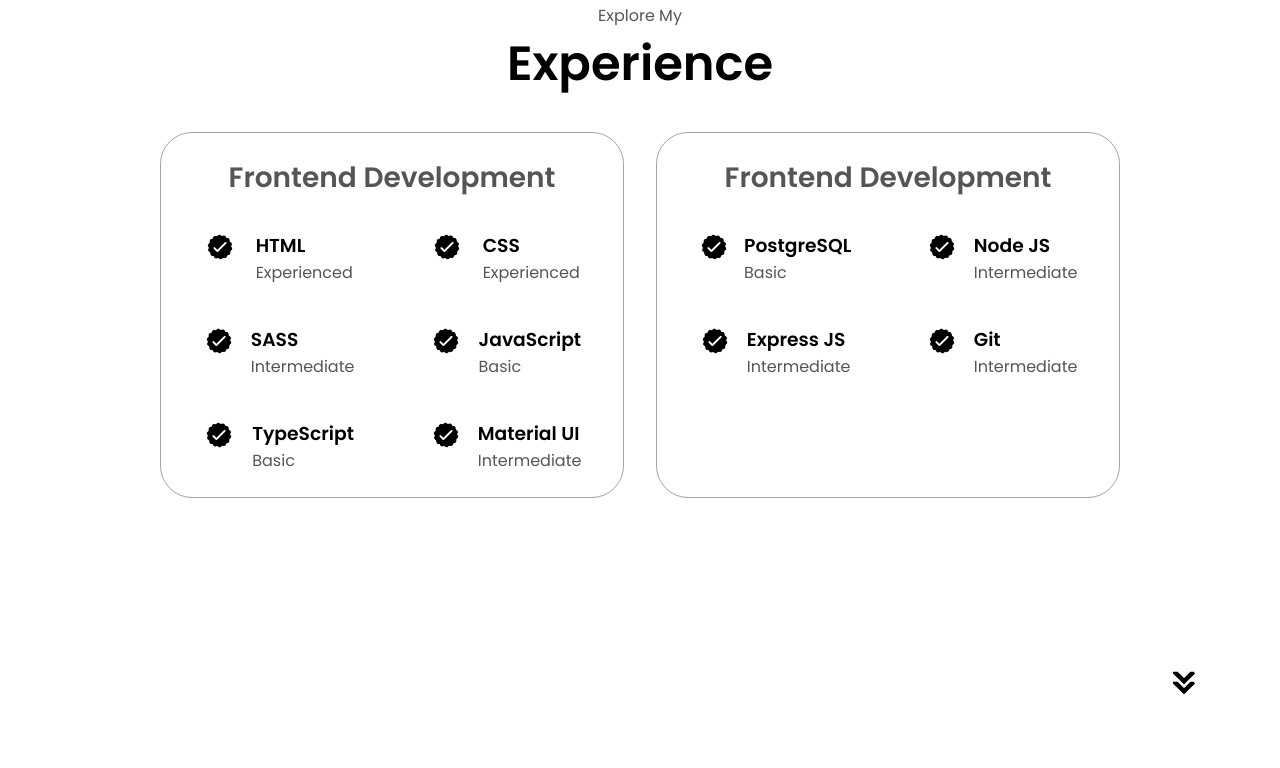
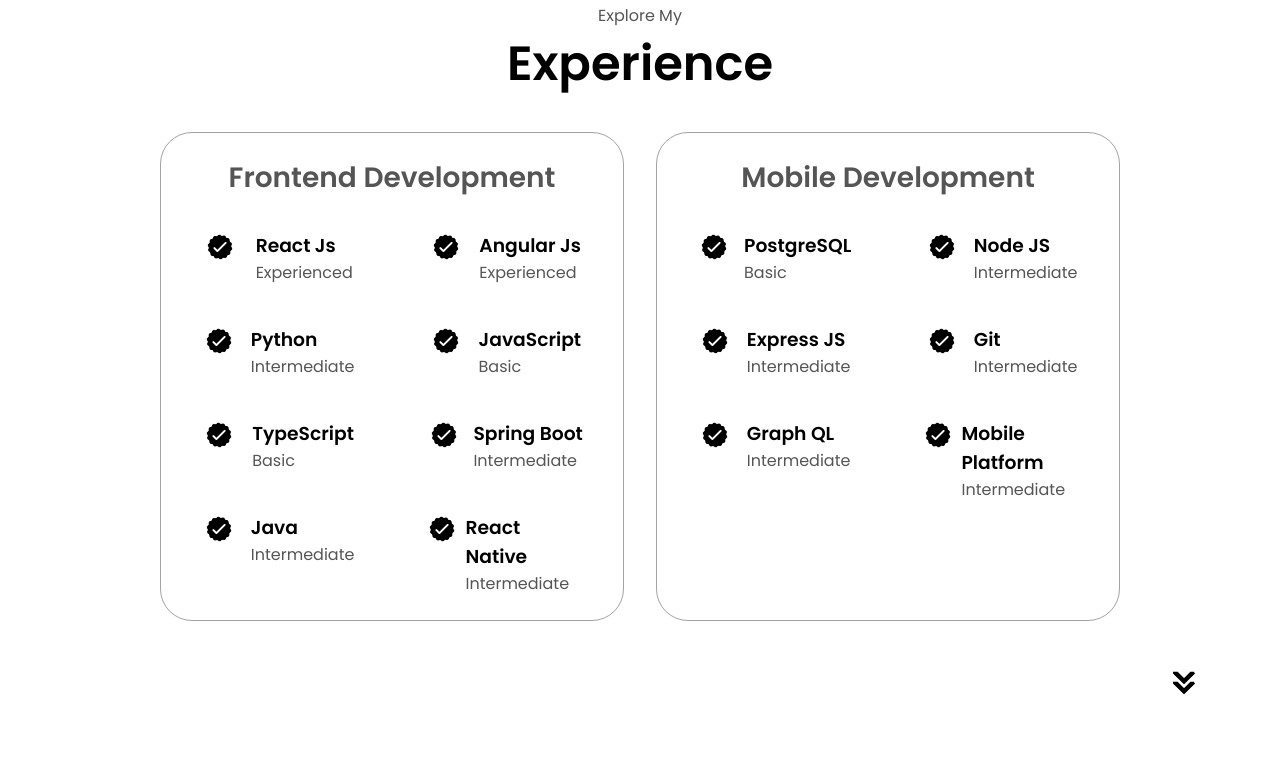
Before and after one commit to Vesal168/portfolio, a plain HTML site: page index.html in a window 1280 px wide. Shown: the part 1693-2461 px from the top of the page. Drawn offline with Linux system fonts and the light colour scheme.

Commit message:
Update index.html

```diff
--- a/index.html
+++ b/index.html
@@ -10,7 +10,7 @@
   </head>
   <body>
     <nav id="desktop-nav">
-      <div class="logo">John Doe</div>
+      <div class="logo">Khean Vesal</div>
       <div>
         <ul class="nav-links">
           <li><a href="#about">About</a></li>
@@ -38,7 +38,7 @@
     </nav>
     <section id="profile">
       <div class="section__pic-container">
-        <img src="./assets/profile-pic.png" alt="John Doe profile picture" />
+        <img src="./assets/profile1.jpg" alt="khean vesal profile picture" />
       </div>
       <div class="section__text">
         <p class="section__text__p1">Hello, I'm</p>
@@ -60,7 +60,7 @@
             src="./assets/linkedin.png"
             alt="My LinkedIn profile"
             class="icon"
-            onclick="location.href='https://linkedin.com/'"
+            onclick="location.href='https://www.linkedin.com/in/khean-vesal/'"
           />
           <img
             src="./assets/github.png"
@@ -77,7 +77,7 @@
       <div class="section-container">
         <div class="section__pic-container">
           <img
-            src="./assets/about-pic.png"
+            src="./assets/promote.jpg"
             alt="Profile picture"
             class="about-pic"
           />
@@ -132,7 +132,7 @@
                   class="icon"
                 />
                 <div>
-                  <h3>HTML</h3>
+                  <h3>React Js</h3>
                   <p>Experienced</p>
                 </div>
               </article>
@@ -143,7 +143,7 @@
                   class="icon"
                 />
                 <div>
-                  <h3>CSS</h3>
+                  <h3>Angular Js</h3>
                   <p>Experienced</p>
                 </div>
               </article>
@@ -154,7 +154,7 @@
                   class="icon"
                 />
                 <div>
-                  <h3>SASS</h3>
+                  <h3>Python</h3>
                   <p>Intermediate</p>
                 </div>
               </article>
@@ -187,14 +187,36 @@
                   class="icon"
                 />
                 <div>
-                  <h3>Material UI</h3>
+                  <h3>Spring Boot</h3>
+                  <p>Intermediate</p>
+                </div>
+              </article>
+               <article>
+                <img
+                  src="./assets/checkmark.png"
+                  alt="Experience icon"
+                  class="icon"
+                />
+                <div>
+                  <h3>Java</h3>
+                  <p>Intermediate</p>
+                </div>
+              </article>
+               <article>
+                <img
+                  src="./assets/checkmark.png"
+                  alt="Experience icon"
+                  class="icon"
+                />
+                <div>
+                  <h3>React Native</h3>
                   <p>Intermediate</p>
                 </div>
               </article>
             </div>
           </div>
           <div class="details-container">
-            <h2 class="experience-sub-title">Frontend Development</h2>
+            <h2 class="experience-sub-title">Mobile Development</h2>
             <div class="article-container">
               <article>
                 <img
@@ -237,6 +259,28 @@
                 />
                 <div>
                   <h3>Git</h3>
+                  <p>Intermediate</p>
+                </div>
+              </article>
+               <article>
+                <img
+                  src="./assets/checkmark.png"
+                  alt="Experience icon"
+                  class="icon"
+                />
+                <div>
+                  <h3>Graph QL</h3>
+                  <p>Intermediate</p>
+                </div>
+              </article>
+               <article>
+                <img
+                  src="./assets/checkmark.png"
+                  alt="Experience icon"
+                  class="icon"
+                />
+                <div>
+                  <h3>Mobile Platform</h3>
                   <p>Intermediate</p>
                 </div>
               </article>
@@ -347,7 +391,7 @@
             alt="Email icon"
             class="icon contact-icon email-icon"
           />
-          <p><a href="mailto:examplemail@gmail.com">Example@gmail.com</a></p>
+          <p><a href="mailto:examplemail@gmail.com">kheanvisal1111@gmail.com</a></p>
         </div>
         <div class="contact-info-container">
           <img
@@ -355,7 +399,7 @@
             alt="LinkedIn icon"
             class="icon contact-icon"
           />
-          <p><a href="https://www.linkedin.com">LinkedIn</a></p>
+          <p><a href="https://www.linkedin.com/in/khean-vesal/">LinkedIn</a></p>
         </div>
       </div>
     </section>
@@ -370,7 +414,7 @@
           </ul>
         </div>
       </nav>
-      <p>Copyright &#169; 2023 John Doe. All Rights Reserved.</p>
+      <p>Copyright &#169; 2023 Khean Vesal. All Rights Reserved.</p>
     </footer>
     <script src="script.js"></script>
   </body>
```
